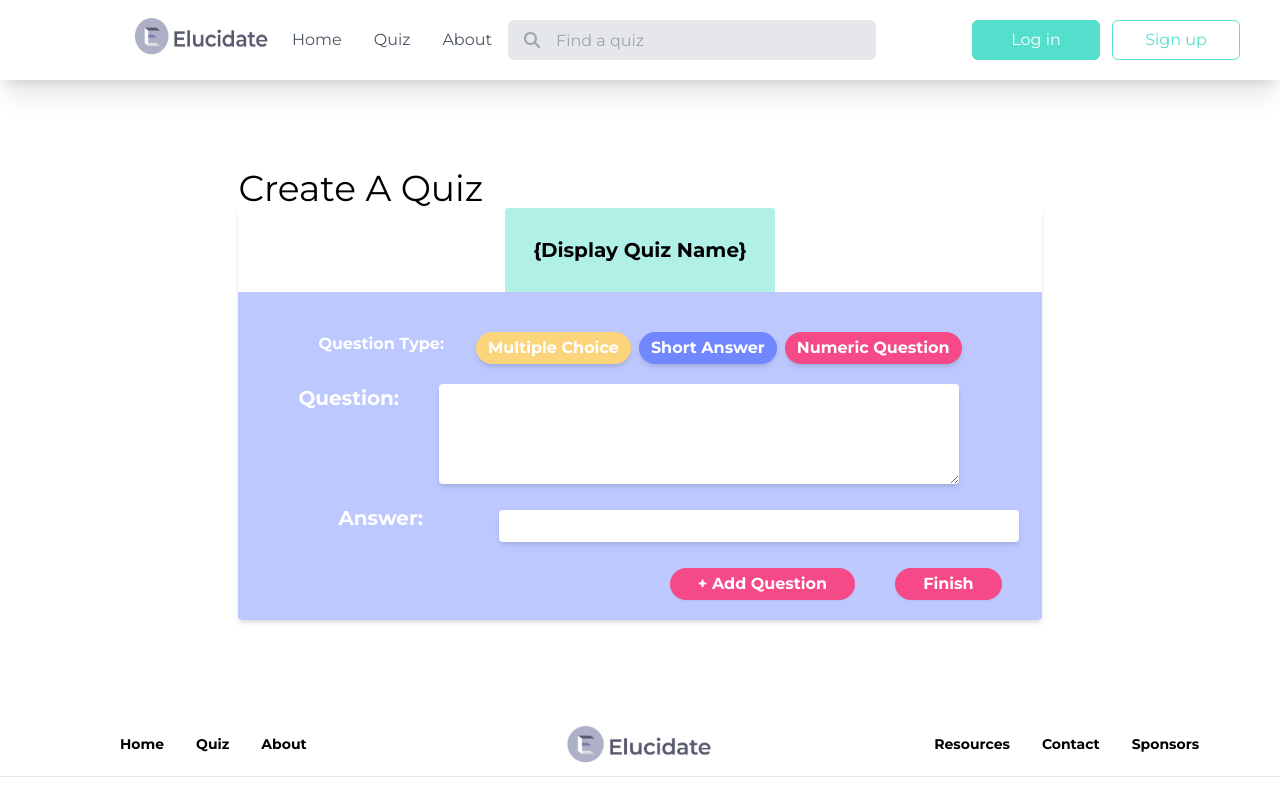
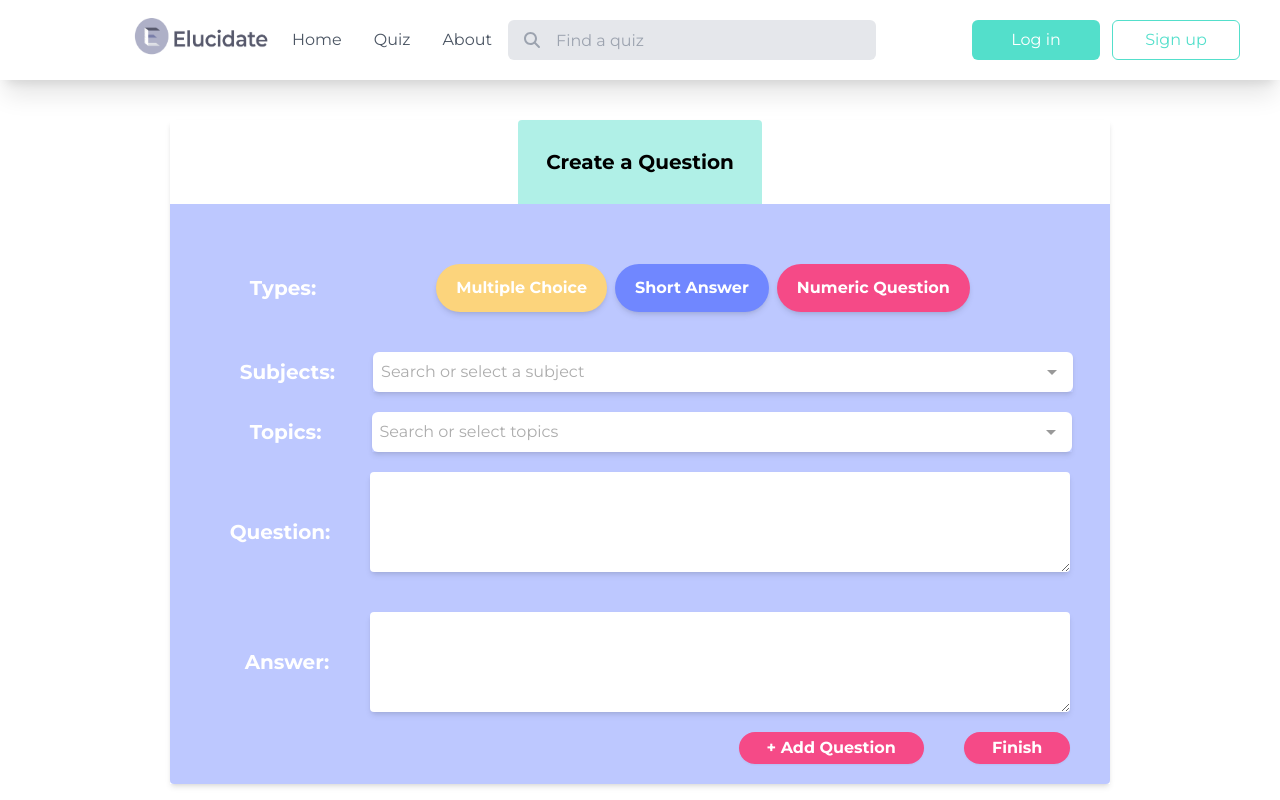
Before and after one commit to codersforcauses/elucidate, a Nuxt app in the folder client/: page /numeric-question in a window 1280 px wide. Shown: the top 800 px of the page. Built offline with nearby package versions, Linux system fonts and the light colour scheme.

Commit message:
Finish styling on all question creation pages.
Co-authored-by: Shalini <shalinimohan2001@users.noreply.github.com>

```diff
--- a/client/components/Quiz/AnswersBox.vue
+++ b/client/components/Quiz/AnswersBox.vue
@@ -1,10 +1,7 @@
 <template>
-  <div class='flex flex-inline'>
-    <label class="flex ml-[60px] mr-[30px] pr-10 text-white text-xl font-bold">{{ header }}</label>
-    <input
-      class="p-4 m-[6px] mr-0 w-[520px] h-7 rounded shadow-md"
-      :type="inputType"
-    />
+  <div class="flex flex-inline">
+    <label class="text-white mt-3 mr-5 text-l font-bold">{{ header }}</label>
+    <input class="p-4 m-0 w-[700px] h-2 rounded shadow-md" :type="inputType" />
   </div>
 </template>
 
--- a/client/components/Quiz/InputLabel.vue
+++ b/client/components/Quiz/InputLabel.vue
@@ -3,7 +3,7 @@
     <label class="flex align-text-top text-white text-xl font-bold">
       {{ fieldName }}
     </label>
-    <div class="w-2/3 mx-5 rounded-lg" :class="shadowOn ? 'shadow-lg' : ''">
+    <div class="w-full mx-5 rounded-lg" :class="shadowOn ? 'shadow-lg' : ''">
       <slot></slot>
     </div>
   </div>
--- a/client/components/Quiz/QuestionBox.vue
+++ b/client/components/Quiz/QuestionBox.vue
@@ -1,11 +1,7 @@
 <template>
-  <div class="flex flex-inline mb-5 mx-10">
-    <label
-      class="flex align-text-top ml-5 pr-10 text-white text-xl font-bold"
-      >{{ header }}</label
-    >
+  <div class="flex flex-inline mb-5">
     <textarea
-      class="p-0 m-0 w-[520px] h-[100px] rounded shadow-md"
+      class="p-0 mx-5 w-[700px] h-[100px] rounded shadow-md"
       :type="inputType"
     ></textarea>
   </div>
@@ -15,7 +11,6 @@
 export default {
   name: 'QuestionBox',
   props: {
-    header: String,
     inputType: String,
   },
 };
--- a/client/components/Quiz/ResponseBox.vue
+++ b/client/components/Quiz/ResponseBox.vue
@@ -1,16 +1,16 @@
 <template>
-  <div class='flex flex-inline'>
-    <label class="flex align-text-top w-[175px] p-10 pr-0 ml-10 text-white text-xl font-bold">{{ header }}</label>
-    <textarea class="p-0 ml-0 w-[520px] h-15 rounded shadow-md" :type="inputType"></textarea>
-<!-- <textarea id="message" rows="4" class="block p-2.5 w-full text-sm text-gray-900 bg-white rounded-lg border border-gray-300 focus:ring-blue-500 focus:border-blue-500" placeholder="Your message..."></textarea>  --->
-</div>
+  <div class="flex flex-inline">
+    <textarea
+      class="p-0 ml-[13px] w-[700px] h-[100px] rounded shadow-md"
+      :type="inputType"
+    ></textarea>
+  </div>
 </template>
 
 <script>
 export default {
   name: 'AnswersBox',
   props: {
-    header: String,
     inputType: String,
   },
 };
--- a/client/pages/MCQ.vue
+++ b/client/pages/MCQ.vue
@@ -1,27 +1,28 @@
 <template>
-  <div class="flex flex-col mb-10">
+  <div class="flex flex-col my-10">
     <Box title="Make a Question" :is-centered="false">
-      <div class="inline-flex mt-10 mb-5 mx-20">
-        <p class="flex align-middle mr-8 text-white text-l font-bold">
-          Question Type:
-        </p>
-        <div class="inline-flex gap-2 text-white text-md font-bold">
-          <button class="bg-yellow rounded-full shadow-md px-3 py-1">
+      <div class="inline-flex mt-10 mx-20">
+        <InputLabel field-name="Types: ">
+          <div
+            class="inline-flex ml-[100px] gap-3 text-white text-md font-bold"
+          >
+            <button class="bg-yellow rounded-full shadow-md px-5 py-3">
               Multiple Choice
             </button>
-          <button class="bg-blue rounded-full shadow-md px-3 py-1">
+            <button class="bg-blue rounded-full shadow-md px-5 py-3">
               Short Answer
             </button>
-          <button class="bg-red rounded-full shadow-md px-3 py-1">
+            <button class="bg-red rounded-full shadow-md px-5 py-3">
               Numeric Question
             </button>
           </div>
+        </InputLabel>
       </div>
       <div>
         <InputLabel class="ml-[70px]" field-name="Subjects: ">
           <MultiselectBox
             ref="selectedSubject"
-            class="flex flex-row ml-[18px] justify-centre items-center w-full shadow-md"
+            class="flex flex-row ml-[18px] w-[700px] justify-centre items-center shadow-md"
             :options="subjectOptions"
             placeholder="Search or select a subject"
           ></MultiselectBox>
@@ -31,7 +32,7 @@
         <InputLabel class="ml-[80px]" field-name="Topics: ">
           <MultiselectBox
             ref="selectedTopics"
-            class="flex flex-row ml-[30px] justify-centre items-center w-full shadow-md"
+            class="flex flex-row ml-[30px] w-[700px] justify-centre items-center shadow-md"
             :options="topicOptions"
             placeholder="Search or select topics"
             :multiple="true"
@@ -39,17 +40,21 @@
           ></MultiselectBox>
         </InputLabel>
       </div>
-      <div>
-        <QuestionBox header="Question:" />
-      </div>
-      <div class="flex flex-col columns-4 gap-2 ml-10">
+
+      <InputLabel class="ml-[60px]" field-name="Question: "
+        ><QuestionBox></QuestionBox
+      ></InputLabel>
+
+      <InputLabel class="ml-[50px]" field-name="Answers: ">
+        <div class="flex flex-col columns-4 gap-2">
           <AnswersBox header="A:" />
           <AnswersBox header="B:" />
           <AnswersBox header="C:" />
           <AnswersBox header="D:" />
         </div>
+      </InputLabel>
 
-      <div class="flex place-content-end mt-5 pb-5 mx-10">
+      <div class="flex place-content-end mt-5 pb-5 mr-10">
         <QuizButton color="red" class="mr-10 shadow-md">
           + Add Question
         </QuizButton>
--- a/client/pages/numeric-question.vue
+++ b/client/pages/numeric-question.vue
@@ -1,30 +1,55 @@
 <template>
   <div>
-    <h1 class="text-4xl mt-7">Create A Quiz</h1>
-
-    <div class="flex flex-col mb-10">
-      <Box title="{Display Quiz Name}" subtitle="Qn-1" :is-centered="false">
-        <div class="inline-flex mt-10 mb-5 mx-20">
-          <p class="flex align-middle mr-8 text-white text-l font-bold">
-            Question Type:
-          </p>
-          <div class="inline-flex gap-2 text-white text-md font-bold">
-            <button class="bg-yellow rounded-full shadow-md px-3 py-1">
+    <div class="flex flex-col my-10">
+      <Box title="Create a Question" :is-centered="false">
+        <div class="inline-flex mt-10 mx-20">
+          <InputLabel field-name="Types: ">
+            <div
+              class="inline-flex gap-2 ml-[100px] text-white text-md font-bold"
+            >
+              <button class="bg-yellow rounded-full shadow-md px-5 py-3">
                 Multiple Choice
               </button>
-            <button class="bg-blue rounded-full shadow-md px-3 py-1">
+              <button class="bg-blue rounded-full shadow-md px-5 py-3">
                 Short Answer
               </button>
-            <button class="bg-red rounded-full shadow-md px-3 py-1">
+              <button class="bg-red rounded-full shadow-md px-5 py-3">
                 Numeric Question
               </button>
             </div>
+          </InputLabel>
         </div>
-        <QuestionBox header="Question:" />
 
-        <div class="flex flex-col columns-4 gap-2 ml-10">
-          <AnswersBox header="Answer:" />
+        <div>
+          <InputLabel class="ml-[70px]" field-name="Subjects: ">
+            <MultiselectBox
+              ref="selectedSubject"
+              class="flex flex-row ml-[18px] w-[700px] justify-centre items-center shadow-md"
+              :options="subjectOptions"
+              placeholder="Search or select a subject"
+            ></MultiselectBox>
+          </InputLabel>
         </div>
+        <div>
+          <InputLabel class="ml-[80px]" field-name="Topics: ">
+            <MultiselectBox
+              ref="selectedTopics"
+              class="flex flex-row ml-[30px] w-[700px] justify-centre items-center shadow-md"
+              :options="topicOptions"
+              placeholder="Search or select topics"
+              :multiple="true"
+              :hide-selected="true"
+            ></MultiselectBox>
+          </InputLabel>
+        </div>
+
+        <InputLabel class="ml-[60px]" field-name="Question: "
+          ><QuestionBox
+        /></InputLabel>
+
+        <InputLabel class="ml-[75px]" field-name="Answer: "
+          ><ResponseBox class="ml-[8px]"></ResponseBox>
+        </InputLabel>
 
         <div class="flex place-content-end mt-5 pb-5 mx-10">
           <QuizButton color="red" class="mr-10 shadow-md">
@@ -40,15 +65,24 @@
 <script>
 import Box from '~/components/Quiz/Box.vue';
 import QuestionBox from '~/components/Quiz/QuestionBox.vue';
-import AnswersBox from '~/components/Quiz/AnswersBox.vue';
+import ResponseBox from '~/components/Quiz/ResponseBox.vue';
 import QuizButton from '~/components/Quiz/QuizButton.vue';
+import MultiselectBox from '~/components/Quiz/MultiselectBox.vue';
+import InputLabel from '~/components/Quiz/InputLabel.vue';
 
 export default {
   components: {
     Box,
     QuestionBox,
-    AnswersBox,
+    ResponseBox,
     QuizButton,
+    MultiselectBox,
+    InputLabel,
   },
+
+  data: () => ({
+    subjectOptions: ['Maths', 'Chemistry'],
+    topicOptions: ['Differentiation', 'Calculus'],
+  }),
 };
 </script>
--- a/client/pages/short-answer.vue
+++ b/client/pages/short-answer.vue
@@ -1,37 +1,40 @@
 <template>
-  <div>
-    <div class="flex flex-col mb-10">
+  <div class="flex flex-col my-10">
     <Box title="Create a Question" :is-centered="false">
-        <div class="inline-flex mt-10 mb-5 mx-20">
-          <p class="flex align-middle mr-8 text-white text-l font-bold">
-            Question Type:
-          </p>
-          <div class="inline-flex gap-2 text-white text-md font-bold">
-            <button class="bg-yellow rounded-full shadow-md px-3 py-1">
+      <div class="inline-flex mt-10 mx-20">
+        <InputLabel field-name="Types: ">
+          <div
+            class="inline-flex ml-[150px] gap-3 text-white text-md font-bold"
+          >
+            <button class="bg-yellow rounded-full shadow-md px-5 py-3">
               Multiple Choice
             </button>
-            <button class="bg-blue rounded-full shadow-md px-3 py-1">
+            <button class="bg-blue rounded-full shadow-md px-5 py-3">
               Short Answer
             </button>
-            <button class="bg-red rounded-full shadow-md px-3 py-1">
+            <button class="bg-red rounded-full shadow-md px-5 py-3">
               Numeric Question
             </button>
           </div>
+        </InputLabel>
+      </div>
+
       <div>
         <InputLabel class="ml-[70px]" field-name="Subjects: ">
           <MultiselectBox
             ref="selectedSubject"
-                class="flex flex-row ml-[18px] justify-centre items-center w-full shadow-md"
+            class="flex flex-row ml-[18px] w-[700px] justify-centre items-center shadow-md"
             :options="subjectOptions"
             placeholder="Search or select a subject"
           ></MultiselectBox>
         </InputLabel>
       </div>
+
       <div>
         <InputLabel class="ml-[80px]" field-name="Topics: ">
           <MultiselectBox
             ref="selectedTopics"
-                class="flex flex-row ml-[30px] justify-centre items-center w-full shadow-md"
+            class="flex flex-row ml-[30px] w-[700px] justify-centre items-center shadow-md"
             :options="topicOptions"
             placeholder="Search or select topics"
             :multiple="true"
@@ -39,10 +42,14 @@
           ></MultiselectBox>
         </InputLabel>
       </div>
-        </div>
-        <QuestionBox header="Question:" />
 
-        <ResponseBox header="Sample Response:" />
+      <InputLabel class="ml-[60px]" field-name="Question: ">
+        <QuestionBox></QuestionBox>
+      </InputLabel>
+
+      <InputLabel class="ml-[60px]" field-name="Response: "
+        ><ResponseBox></ResponseBox>
+      </InputLabel>
 
       <div class="flex place-content-end mt-5 pb-5 mx-10">
         <QuizButton color="red" class="mr-10 shadow-md">
@@ -51,7 +58,6 @@
         <QuizButton color="red" class="shadow-md">Finish</QuizButton>
       </div>
     </Box>
-    </div>
   </div>
 </template>
 
```
Lines whose indentation alone changed are shown as unchanged.
